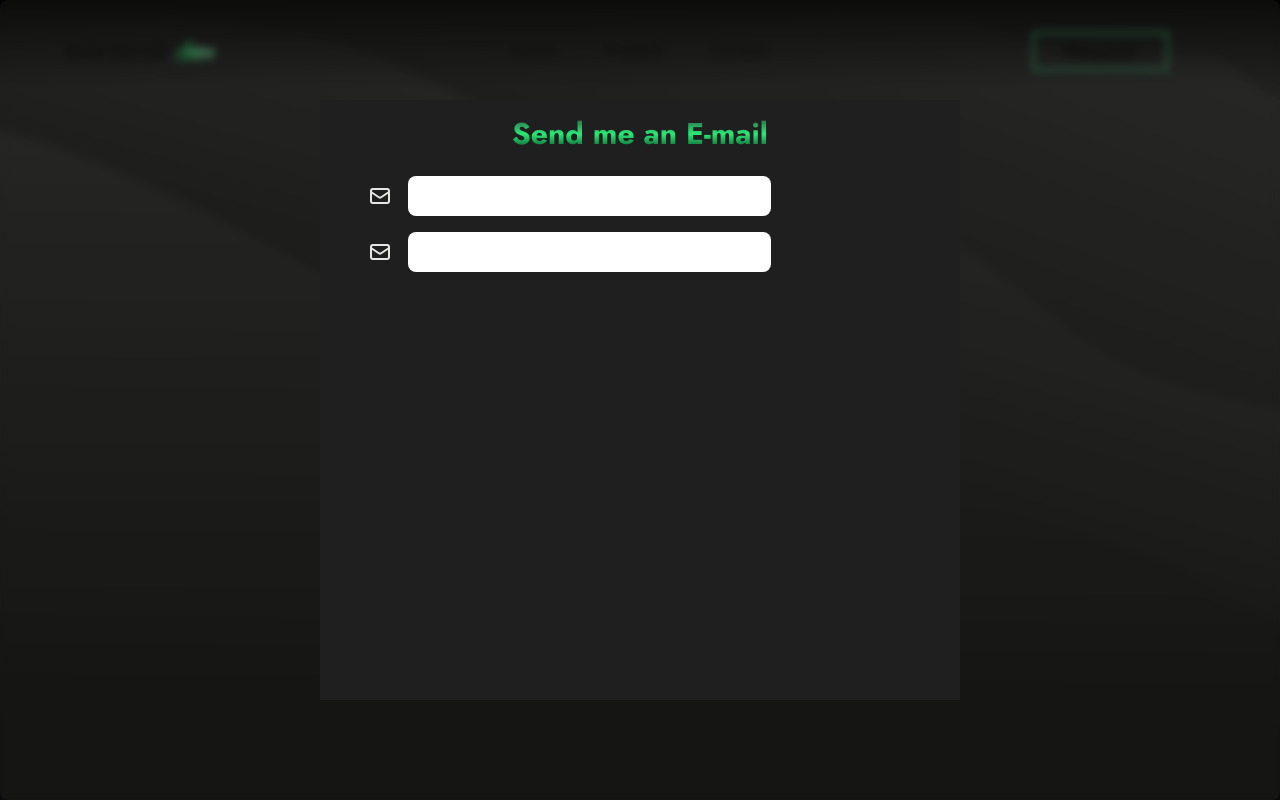
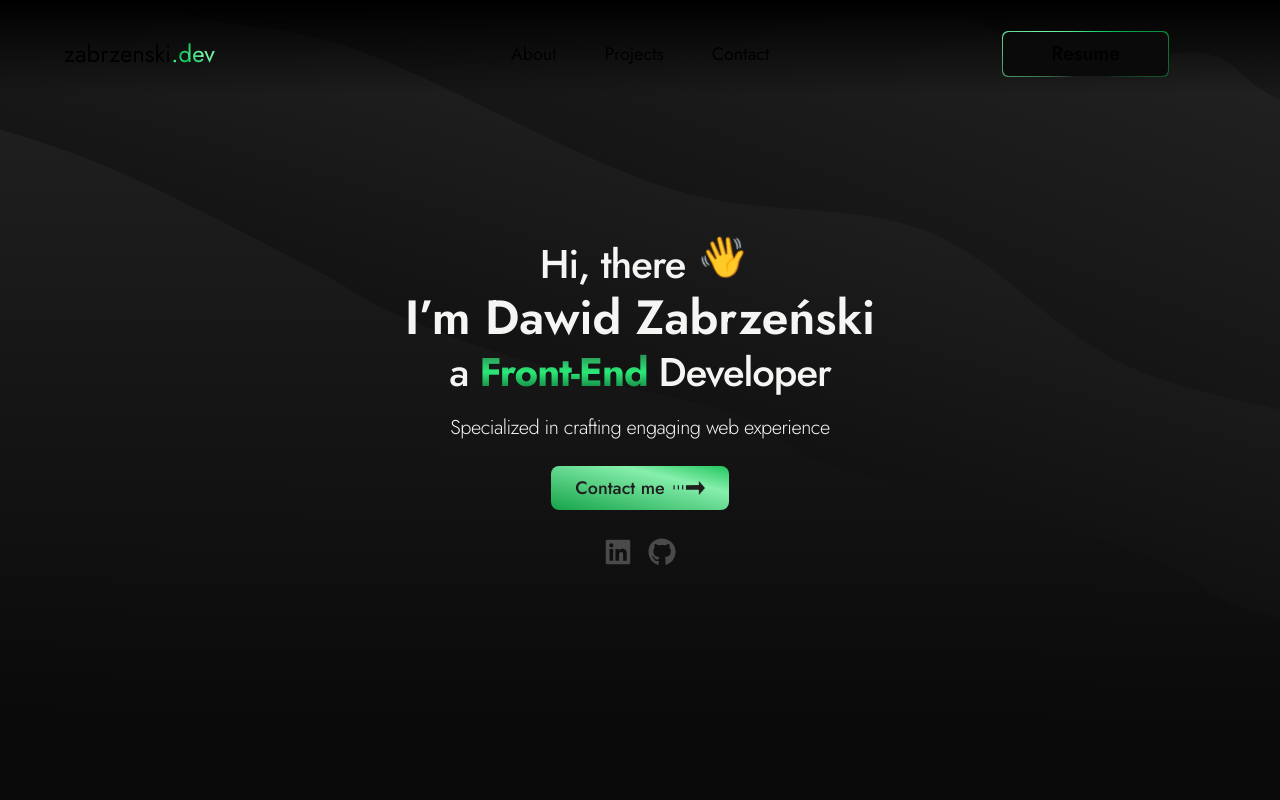
Before and after one commit to dawidzabrzenski/web-portfolio, a React (Vite) app: page / in a window 1280 px wide. Shown: the top 800 px of the page. Built offline with nearby package versions, Linux system fonts and the light colour scheme.

Commit message:
Animated resume button

```diff
--- a/src/App.jsx
+++ b/src/App.jsx
@@ -4,11 +4,11 @@ import Projects from "./ui/Projects";
 import Contact from "./ui/Contact";
 import Navbar from "./components/Navbar";
 
-// snap-y snap-mandatory
+//
 
 function App() {
   return (
-    <div className="h-screen overflow-x-hidden selection:bg-green-300">
+    <div className="h-screen snap-y snap-mandatory overflow-x-hidden selection:bg-green-300">
       <Navbar />
       <div id="home" className="snap-start">
         <Hero />
--- /dev/null
+++ b/src/components/ButtonRotating.jsx
@@ -0,0 +1,29 @@
+import { motion, useTime, useTransform } from "framer-motion";
+
+function ButtonRotating() {
+  const time = useTime();
+
+  const rotate = useTransform(time, [0, 3000], [0, 360], { clamp: false });
+
+  const rotatingBg = useTransform(rotate, (r) => {
+    return `conic-gradient(from ${r}deg, #71F4A5FF 0%, #0bcb58 30%, #0BCB5800 56%, #0BCB5800 75%, #71f4a5 100%)`;
+  });
+
+  return (
+    <div className="relative inline-block">
+      <button className="relative z-10 rounded-md bg-[#0A0A0A] px-12 py-2 transition-colors duration-200 hover:bg-light-green hover:text-dark">
+        Resume
+      </button>
+      <motion.div
+        className="absolute -inset-[1px] rounded-md"
+        style={{
+          background: rotatingBg,
+        }}
+      />
+    </div>
+  );
+}
+
+export default ButtonRotating;
+
+// "conic-gradient(#ff4545, #00ff99, #006aff, #ff0095, #ff4545)",
--- a/src/components/Navbar.jsx
+++ b/src/components/Navbar.jsx
@@ -4,6 +4,7 @@ import { motion } from "framer-motion";
 import NavbarElement from "./NavbarElement";
 import { scrollToSection } from "../utilities/scroll";
 import NavbarList from "./NavbarList";
+import ButtonRotating from "./ButtonRotating";
 
 function Navbar() {
   const [active, setActive] = useState(false);
@@ -25,12 +26,13 @@ function Navbar() {
         </ul>
 
         <div className="col-span-4 hidden px-12 text-end text-xl font-medium md:block">
-          <button
+          {/* <button
             href="file:///test.pdf"
             className="inline border border-light-green px-8 py-1 transition-all duration-300 hover:bg-light-green hover:text-dark"
           >
             Resume
-          </button>
+          </button> */}
+          <ButtonRotating />
         </div>
 
         <div className="grid-row col-span-1 md:hidden">
--- a/src/components/ProjectsCard.jsx
+++ b/src/components/ProjectsCard.jsx
@@ -1,4 +1,5 @@
 import PropTypes from "prop-types";
+import { FaGithub } from "react-icons/fa";
 
 ProjectsCard.propTypes = {
   name: PropTypes.string.isRequired,
@@ -14,9 +15,10 @@ function ProjectsCard({ name, children }) {
       />
       <div className="flex flex-col justify-between px-6 py-4">
         <div>
-          <h4 className="text-gradient-sec mb-2 text-3xl font-medium">
-            {name}
-          </h4>
+          <div className="mb-2 flex items-center justify-between">
+            <h4 className="text-gradient-sec text-3xl font-medium">{name}</h4>
+            <FaGithub className="size-6 opacity-25 transition-all duration-300 hover:cursor-pointer hover:opacity-100" />
+          </div>
           <p className="text-sm font-light md:text-base">
             Basic web application designed to facilitate issue tracking and
             support management for businesses or teams. It allows users to
--- a/src/main.jsx
+++ b/src/main.jsx
@@ -6,5 +6,5 @@ import "./style/style.css";
 createRoot(document.getElementById("root")).render(
   <StrictMode>
     <App />
-  </StrictMode>
+  </StrictMode>,
 );
--- a/src/ui/AboutMe.jsx
+++ b/src/ui/AboutMe.jsx
@@ -39,7 +39,7 @@ function AboutMe() {
           <img
             src="dotted.webp"
             alt="Dotted background"
-            className="left-1/3 top-1/2 -z-10 hidden w-full -translate-x-1/2 -translate-y-1/2 transform md:absolute md:block"
+            className="left-1/3 top-1/2 -z-10 hidden w-2/3 -translate-x-1/2 -translate-y-1/2 transform md:absolute md:block"
           />
         </div>
       </motion.div>
--- a/src/ui/Contact.jsx
+++ b/src/ui/Contact.jsx
@@ -1,15 +1,21 @@
 import ContactBtn from "../components/ContactBtn";
-import { motion } from "framer-motion";
+import { motion, useInView } from "framer-motion";
 import EmailForm from "../components/EmailForm";
+import { useRef } from "react";
 
 function Contact() {
+  const ref = useRef(null);
+  const isInView = useInView(ref);
+
   return (
     <section className="flex h-screen flex-col items-center justify-center bg-[#0A0A0A]">
       <motion.div
-        initial={{ opacity: 0 }}
         transition={{ duration: 1 }}
-        whileInView={{ opacity: 1 }}
-        onViewportLeave={{ opacity: 0 }}
+        ref={ref}
+        style={{
+          opacity: isInView ? 1 : 0,
+          transition: "all 0.9s cubic-bezier(0.17, 0.55, 0.55, 1)",
+        }}
         className="relative flex flex-col items-center justify-center"
       >
         <h3 className="z-20 text-2xl text-main md:text-3xl">
@@ -30,7 +36,7 @@ function Contact() {
           className="z-10 hidden w-full transform md:absolute md:block"
         />
       </motion.div>
-      <EmailForm />
+      {/* <EmailForm /> */}
     </section>
   );
 }
--- a/src/ui/Hero.jsx
+++ b/src/ui/Hero.jsx
@@ -78,7 +78,7 @@ function Hero() {
           className="w-8"
           src="./arrow-hero.svg"
           alt="Icon of an arrow pointing right"
-          variants={{ initial: { scaleX: -10 }, animate: { scaleX: 5 } }}
+          variants={{ initial: { x: 0 }, animate: { x: 5 } }}
         />
       </motion.button>
 
```
